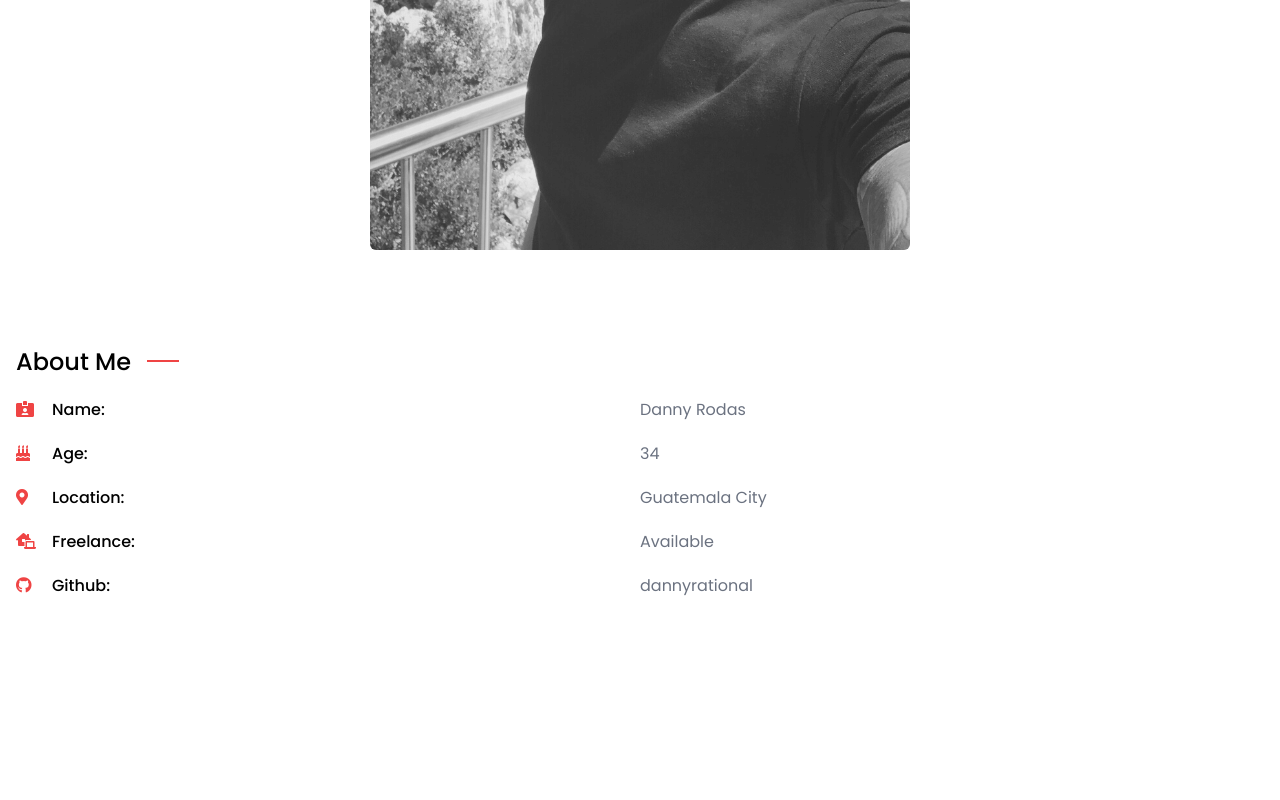
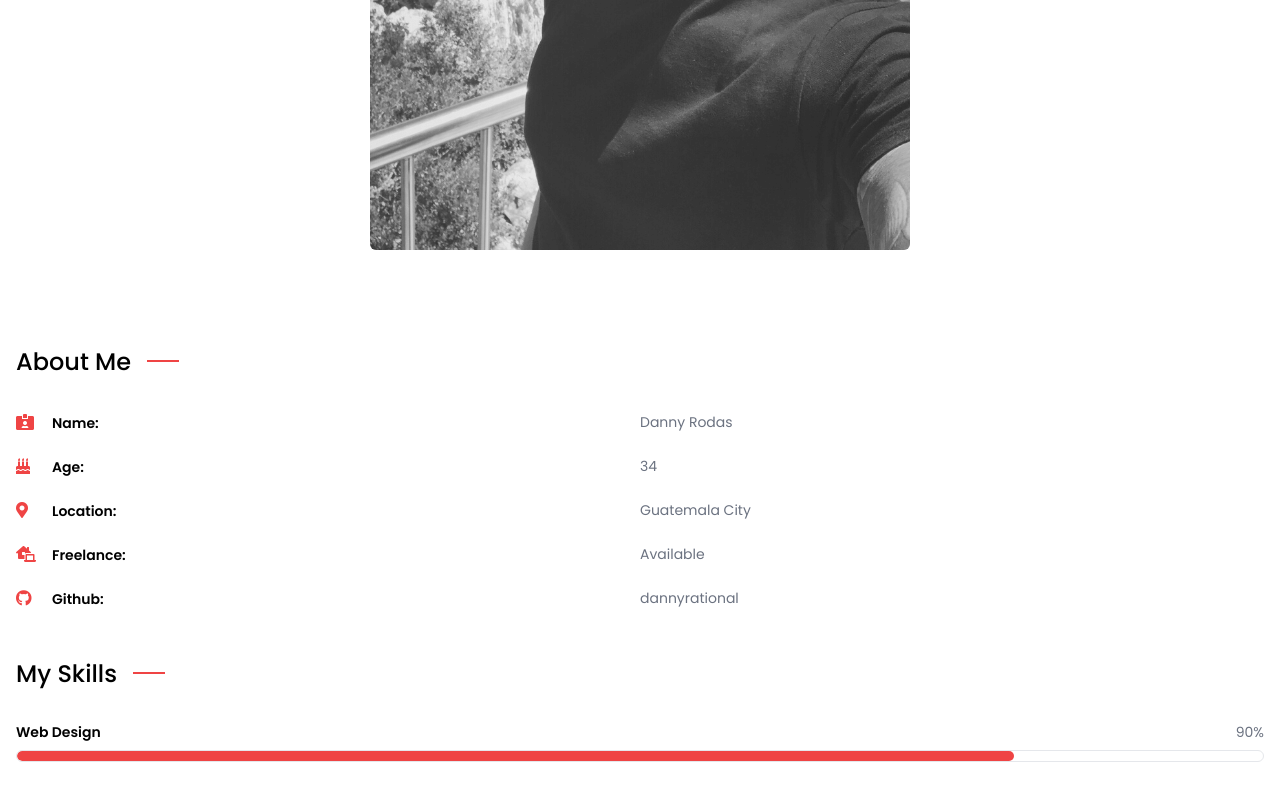
Before and after one commit to dannyrational/old-portfolio, a website: page index.html in a window 1280 px wide. Shown: the part 850-1650 px from the top of the page. Before the commit the page ends 1496 px from the top, so only its background shows below. Drawn offline with Linux system fonts and the light colour scheme.

Commit message:
5th Commit (Working on My Skills Section)

```diff
--- a/index.html
+++ b/index.html
@@ -112,51 +112,96 @@
 
       <!-- About Section -->
       <div class="px-4 py-12">
-        <div class="mb-5">
-          <h1 class="text-2xl font-medium">
+        <div class="">
+          <div class="space-y-5">
+            <h1 class="mb-8 text-2xl font-medium">
               About Me<span
                 class="inline-block px-4 py-[1px] ml-4 my-2 bg-red-500"
               ></span>
             </h1>
-        </div>
-        <div class="space-y-5">
+
             <div class="flex">
-            <p class="w-2/4 font-medium">
-              <i class="w-5 mr-4 text-red-500 fas fa-id-card-alt"></i>Name:
+              <p class="w-2/4 text-sm font-semibold">
+                <i
+                  class="w-5 mr-4 text-base text-red-500 fas fa-id-card-alt"
+                ></i
+                >Name:
               </p>
-            <p class="w-2/4 text-gray-500">Danny Rodas</p>
+              <p class="flex self-center w-2/4 text-sm text-gray-500">
+                Danny Rodas
+              </p>
             </div>
             <div class="flex">
-            <p class="w-2/4 font-medium">
-              <i class="w-5 mr-4 text-red-500 fas fa-birthday-cake"></i>Age:
+              <p class="w-2/4 text-sm font-semibold">
+                <i
+                  class="w-5 mr-4 text-base text-red-500 fas fa-birthday-cake"
+                ></i
+                >Age:
               </p>
-            <p class="w-2/4 text-gray-500">34</p>
+              <p class="flex self-center w-2/4 text-sm text-gray-500">34</p>
             </div>
             <div class="flex">
-            <p class="w-2/4 font-medium">
-              <i class="w-5 mr-4 text-red-500 fas fa-map-marker-alt"></i
+              <p class="w-2/4 text-sm font-semibold">
+                <i
+                  class="w-5 mr-4 text-base text-red-500 fas fa-map-marker-alt"
+                ></i
                 >Location:
               </p>
-            <p class="w-2/4 text-gray-500">Guatemala City</p>
+              <p class="flex self-center w-2/4 text-sm text-gray-500">
+                Guatemala City
+              </p>
             </div>
             <div class="flex">
-            <p class="w-2/4 font-medium" class="font-semibold">
-              <i class="w-5 mr-4 text-red-500 fas fa-laptop-house"></i
+              <p class="w-2/4 text-sm font-semibold" class="font-semibold">
+                <i
+                  class="w-5 mr-4 text-base text-red-500 fas fa-laptop-house"
+                ></i
                 >Freelance:
               </p>
-            <p class="w-2/4 text-gray-500">Available</p>
+              <p class="flex self-center w-2/4 text-sm text-gray-500">
+                Available
+              </p>
             </div>
             <div class="flex">
-            <p class="w-2/4 font-medium" class="font-semibold">
-              <i class="w-5 mr-4 text-red-500 fab fa-github"></i>Github:
+              <p class="w-2/4 text-sm font-semibold" class="font-semibold">
+                <i class="w-5 mr-4 text-base text-red-500 fab fa-github"></i
+                >Github:
               </p>
-            <a href="https://github.com/dannyrational" target="_blank">
+              <a
+                href="https://github.com/dannyrational"
+                target="_blank"
+                class="flex self-center"
+              >
                 <p
-                class="w-2/4 text-gray-500 transition duration-300 hover:text-red-500"
+                  class="w-2/4 text-sm text-gray-500 transition duration-300 hover:text-red-500"
                 >
                   dannyrational
                 </p>
               </a>
+            </div>
+          </div>
+        </div>
+
+        <div class="mt-12">
+          <div class="space-y-5">
+            <h1 class="mb-8 text-2xl font-medium">
+              My Skills<span
+                class="inline-block px-4 py-[1px] ml-4 my-2 bg-red-500"
+              ></span>
+            </h1>
+          </div>
+          <div>
+            <div class="flex mb-2">
+              <p class="text-sm font-semibold">Web Design</p>
+              <p class="ml-auto text-sm text-gray-500">90%</p>
+            </div>
+            <div
+              class="w-full h-3 overflow-hidden border skill-meter rounded-3xl"
+            >
+              <div
+                class="w-4/5 h-full bg-red-500 rounded-3xl skill-meter_color"
+              ></div>
+            </div>
           </div>
         </div>
       </div>
```
Also changed, not shown: public/main.css. Lines whose indentation alone changed are shown as unchanged.
